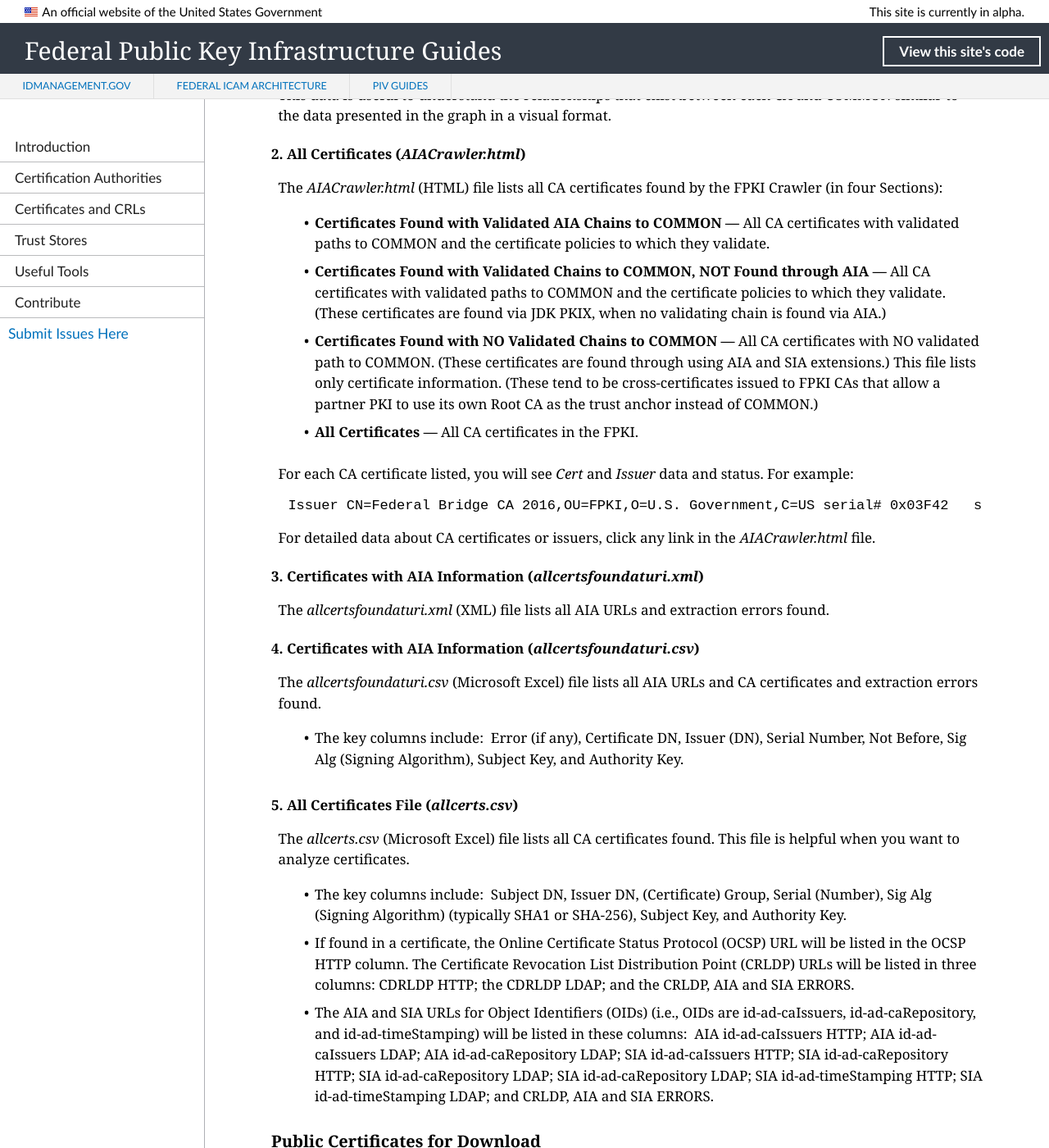
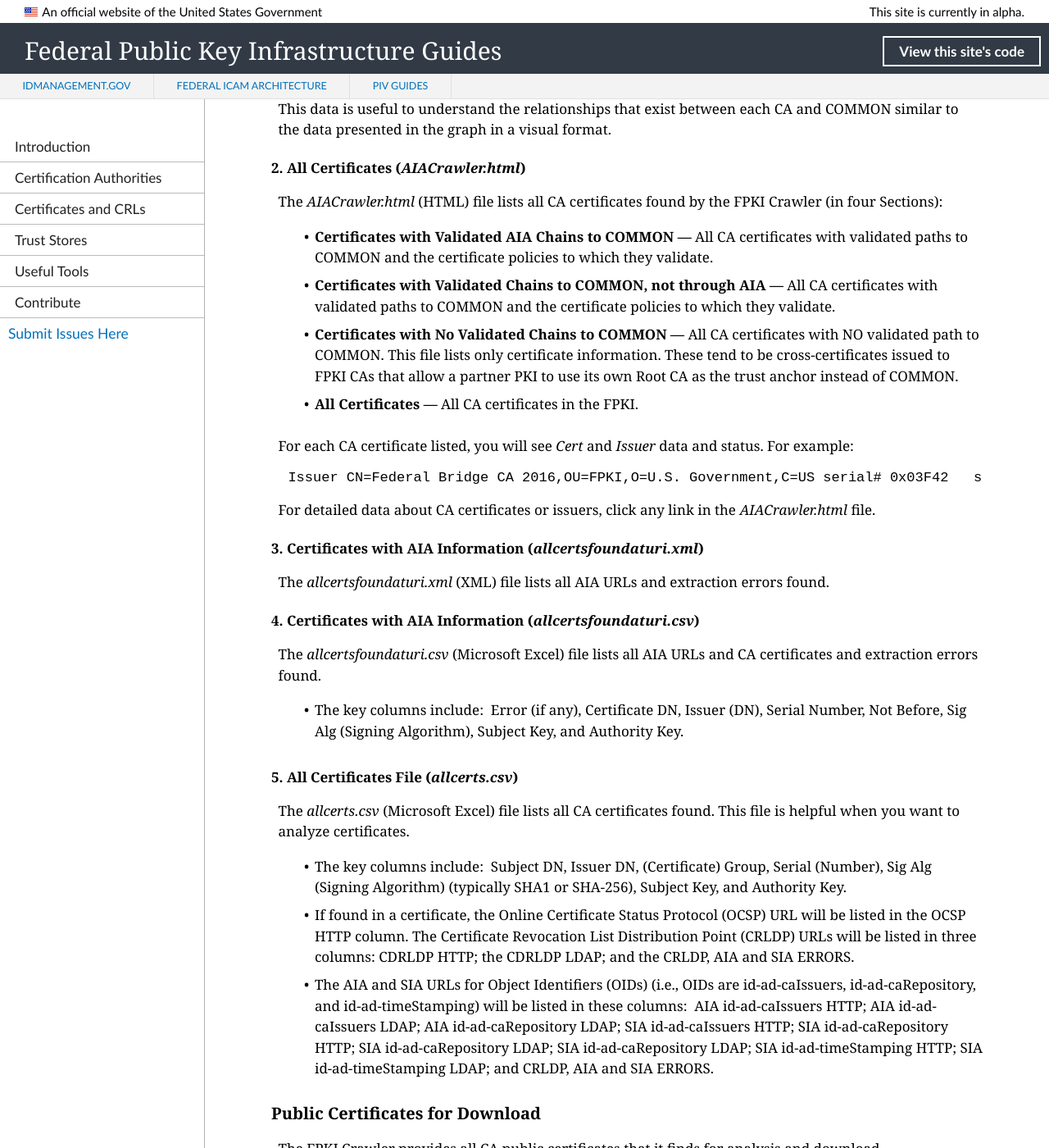
Before and after one commit to GSA/fpki-guides, a Jekyll site: the page built from pages/fpki_crawler_howto.md, in a window 1280 px wide and 1400 px high, scrolled down 1442 px. Shown: the whole window at 82% size. Built offline with Jekyll 4.4.1, drawn with Linux system fonts in a browser that asks for light colours; nearby versions of some CDN libraries; some of the changed text lies outside the part shown.

Commit message:
Update fpki_crawler_howto.md

```diff
--- a/pages/fpki_crawler_howto.md
+++ b/pages/fpki_crawler_howto.md
@@ -4,9 +4,11 @@
 permalink: /fpkicrawler/
 ---
 
-As a federal agency or an entity supporting a federal agency, it is helpful to understand the relationships between the various certification authorities (CA) and how they relate to the federal agency security infrastucture.
+AWhen you delve deeply into Certification Authority relationships in the FPKI, it's clear that they are complex!
 
-The FPKI Crawler provides a view of these relationships of the CAs that are cross certified with the Federal Bridge Certification Authority (FBCA).
+You might need to understand their relationships more fully, analyze certificates, or download them. How can you see these relationships? Where do you get these certificates? Which ones you need?
+
+The FPKI Crawler can help you sort it all out.
 
 * [FPKI Graph](#fpki-graph)
 * [FPKI Crawler Outputs](#fpki-crawler-outputs)
@@ -44,9 +46,9 @@
 
 The _AIACrawler.html_ (HTML) file lists all CA certificates found by the FPKI Crawler (in four Sections):
 
-* **Certificates Found with Validated AIA Chains to COMMON &mdash;** All CA certificates with validated paths to COMMON and the certificate policies to which they validate.
-* **Certificates Found with Validated Chains to COMMON, NOT Found through AIA &mdash;** All CA certificates with validated paths to COMMON and the certificate policies to which they validate. (These certificates are found via JDK PKIX, when no validating chain is found via AIA.)
-* **Certificates Found with NO Validated Chains to COMMON &mdash;** All CA certificates with NO validated path to COMMON. (These certificates are found through using AIA and SIA extensions.) This file lists only certificate information. (These tend to be cross-certificates issued to FPKI CAs that allow a partner PKI to use its own Root CA as the trust anchor instead of COMMON.)
+* **Certificates with Validated AIA Chains to COMMON &mdash;** All CA certificates with validated paths to COMMON and the certificate policies to which they validate.
+* **Certificates with Validated Chains to COMMON, not through AIA &mdash;** All CA certificates with validated paths to COMMON and the certificate policies to which they validate.
+* **Certificates with No Validated Chains to COMMON &mdash;** All CA certificates with NO validated path to COMMON. This file lists only certificate information. These tend to be cross-certificates issued to FPKI CAs that allow a partner PKI to use its own Root CA as the trust anchor instead of COMMON.
 * **All Certificates &mdash;** All CA certificates in the FPKI.
 
 For each CA certificate listed, you will see _Cert_ and _Issuer_ data and status. For example:
@@ -79,7 +81,7 @@
 
 The FPKI Crawler provides all CA public certificates that it finds for analysis and download.
 
-{% include alert-warning.html heading = "Do Not Import Certificates into a Trust Store before Analysis!" content="These certificates are available for analysis only. Please determine all applicable trust relationships before importing any certificate." %}
+{% include alert-warning.html heading = "Do not import certificates into a trust store before analysis!" content="These certificates are available for analysis only. Please determine all applicable trust relationships before importing any certificate." %}
 
 #### 1. All CA Certificates in a Single File (_CACertificatesValidatingToCommonPolicy.p7b_)
 
```
